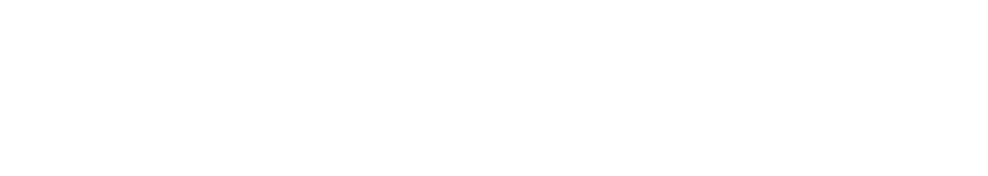
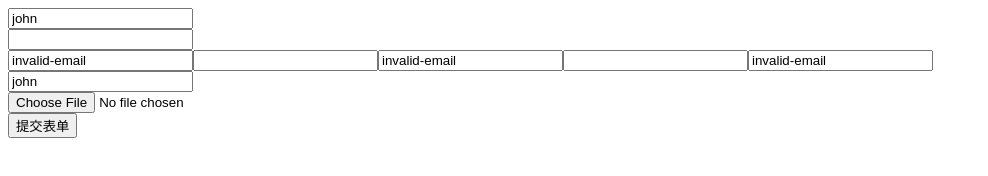
Before and after one commit to beautifulwhale/js-note, a plain HTML site: page 10BOM/index.html in a window 1280 px wide. Shown: the whole page, without its empty margins (0-988 px from the left). Drawn offline with Linux system fonts and the light colour scheme.

Commit message:
feat: FormData

```diff
--- /dev/null
+++ b/10BOM/05FormData.js
@@ -0,0 +1,246 @@
+/**
+ * FormData 完整教程
+ */
+
+// 初始化函数：运行所有示例
+const initExamples = () => {
+    console.log("=== 运行所有表单验证示例 ===");
+
+    console.log("\n1. 验证表单示例：");
+    validateForm();
+
+    console.log("\n2. checkValidity 示例：");
+    checkValidityExample();
+
+    console.log("\n3. willValidate 属性示例：");
+    willValidateExample();
+
+    console.log("\n4. validationMessage 示例：");
+    validationMessageExample();
+
+    console.log("\n5. 自定义验证示例：");
+    setCustomValidityExample();
+
+    console.log("\n6. validity 属性示例：");
+    validityExample();
+
+    console.log("\n7. novalidate 示例：");
+    novalidateExample();
+
+    console.log("\n8. 实际应用示例：");
+    practicalExample();
+};
+
+// 页面加载完成后运行示例
+window.addEventListener("DOMContentLoaded", initExamples);
+
+// 1. 表单概述
+// FormData 接口提供了一种表示表单数据的键值对的构造方式
+// 其主要用于发送表单数据，可以与 XMLHttpRequest、fetch 等 API 配合使用
+
+// 2. FormData 对象的基本使用
+// 2.1 创建 FormData 对象
+const formData1 = new FormData(); // 创建空的 FormData 对象
+
+// 创建一个表单元素用于演示
+const demoForm = document.createElement("form");
+const input = document.createElement("input");
+input.name = "username";
+input.value = "john";
+demoForm.appendChild(input);
+document.body.appendChild(demoForm);
+const formData2 = new FormData(demoForm); // 从表单元素创建 FormData 对象
+console.log("formData2", formData2);
+
+// 2.2 实例方法演示
+// 添加数据
+formData1.append("username", "john"); // 添加字段
+formData1.append("files", new Blob(["content"]), "test.txt"); // 添加文件
+
+// 获取数据
+console.log(formData1.get("username")); // 获取指定字段的值
+console.log(formData1.getAll("files")); // 获取指定字段的所有值
+
+// 检查数据
+console.log(formData1.has("username")); // 检查是否包含某个字段
+
+// 删除数据
+formData1.delete("username"); // 删除指定字段
+
+// 设置数据（会覆盖已存在的值）
+formData1.set("age", "25");
+
+// 3. 表单的内置验证
+// 3.1 自动校验示例
+const validateForm = () => {
+    const form = document.createElement("form");
+    const input = document.createElement("input");
+    input.type = "email";
+    input.required = true;
+    form.appendChild(input);
+    document.body.appendChild(form);
+    // 表单会自动进行 HTML5 验证
+    console.log("form.checkValidity()", form.checkValidity()); // false (空的 email 输入)
+};
+
+// 3.2 checkValidity() 方法
+const checkValidityExample = () => {
+    const input = document.createElement("input");
+    input.type = "email";
+    input.value = "invalid-email";
+    document.body.appendChild(input);
+    console.log("input.checkValidity()", input.checkValidity()); // false
+};
+
+// 3.3 willValidate 属性
+const willValidateExample = () => {
+    const input1 = document.createElement("input");
+    input1.type = "email";
+    console.log("input1.willValidate", input1.willValidate); // true
+    document.body.appendChild(input1);
+    const input2 = document.createElement("input");
+    input2.type = "hidden";
+    console.log("input2.willValidate", input2.willValidate); // false
+};
+
+// 3.4 validationMessage 属性
+const validationMessageExample = () => {
+    const input = document.createElement("input");
+    input.type = "email";
+    input.value = "invalid-email";
+    document.body.appendChild(input);
+    input.checkValidity();
+    console.log("input.validationMessage", input.validationMessage); // 浏览器默认的验证消息
+};
+
+// 3.5 自定义验证
+const setCustomValidityExample = () => {
+    const input = document.createElement("input");
+    input.type = "text";
+    document.body.appendChild(input);
+    // 设置自定义验证消息
+    input.addEventListener("input", (e) => {
+        if (e.target.value.length < 6) {
+            e.target.setCustomValidity("长度必须大于 6 个字符");
+        } else {
+            e.target.setCustomValidity(""); // 清除自定义验证消息
+        }
+    });
+};
+
+// 3.6 validity 属性
+const validityExample = () => {
+    const input = document.createElement("input");
+    input.type = "email";
+    input.value = "invalid-email";
+    document.body.appendChild(input);
+    const validity = input.validity;
+    console.log({
+        valueMissing: validity.valueMissing, // 是否为空
+        typeMismatch: validity.typeMismatch, // 类型是否匹配
+        patternMismatch: validity.patternMismatch, // 是否匹配 pattern
+        tooLong: validity.tooLong, // 是否太长
+        tooShort: validity.tooShort, // 是否太短
+        rangeUnderflow: validity.rangeUnderflow, // 是否小于最小值
+        rangeOverflow: validity.rangeOverflow, // 是否大于最大值
+        stepMismatch: validity.stepMismatch, // 是否符合步进值
+        badInput: validity.badInput, // 输入是否无效
+        customError: validity.customError, // 是否有自定义错误
+        valid: validity.valid, // 是否有效
+    });
+};
+
+// 3.7 novalidate 属性
+// 在 HTML 中可以通过给 form 添加 novalidate 属性来禁用表单验证
+// <form novalidate>...</form>
+const novalidateExample = () => {
+    const form = document.createElement("form");
+    form.noValidate = true; // 禁用表单验证
+    document.body.appendChild(form);
+};
+
+// 4. enctype 属性说明
+/**
+ * 在使用 FormData 提交表单时，enctype 属性很重要，它决定了数据的编码方式
+ * - application/x-www-form-urlencoded (默认值)
+ * - multipart/form-data (当表单包含文件上传时必须使用此值)
+ * - text/plain
+ */
+
+// 实际应用示例
+const practicalExample = () => {
+    // 创建一个实际的表单界面
+    const formContainer = document.createElement("div");
+    formContainer.className = "example-container";
+
+    const form = document.createElement("form");
+    form.id = "uploadForm";
+    form.enctype = "multipart/form-data";
+
+    // 用户名输入
+    const usernameInput = document.createElement("input");
+    usernameInput.type = "text";
+    usernameInput.name = "username";
+    usernameInput.placeholder = "请输入用户名";
+    usernameInput.value = "john";
+
+    // 文件上传
+    const fileInput = document.createElement("input");
+    fileInput.type = "file";
+    fileInput.name = "avatar";
+    fileInput.accept = "image/*";
+
+    // 提交按钮
+    const submitButton = document.createElement("button");
+    submitButton.type = "submit";
+    submitButton.textContent = "提交表单";
+
+    // 结果显示区域
+    const resultDiv = document.createElement("div");
+    resultDiv.id = "uploadResult";
+    resultDiv.style.marginTop = "10px";
+
+    // 组装表单
+    form.appendChild(usernameInput);
+    form.appendChild(document.createElement("br"));
+    form.appendChild(fileInput);
+    form.appendChild(document.createElement("br"));
+    form.appendChild(submitButton);
+    formContainer.appendChild(form);
+    formContainer.appendChild(resultDiv);
+    document.body.appendChild(formContainer);
+
+    // 处理表单提交
+    form.addEventListener("submit", async (e) => {
+        e.preventDefault();
+
+        const formData = new FormData(form);
+        resultDiv.textContent = "表单数据内容：";
+
+        // 显示 FormData 内容
+        const ul = document.createElement("ul");
+        for (let [key, value] of formData.entries()) {
+            const li = document.createElement("li");
+            li.textContent = `${key}: ${
+                value instanceof File ? `文件 - ${value.name}` : value
+            }`;
+            ul.appendChild(li);
+        }
+        resultDiv.appendChild(ul);
+
+        // 注意：这里我们不实际发送请求，而是演示 FormData 的内容
+        // 在实际项目中，你需要将下面的 URL 替换为真实的后端 API 地址
+        /*
+        try {
+            const response = await fetch('https://your-api-endpoint/upload', {
+                method: 'POST',
+                body: formData
+            });
+            const data = await response.json();
+            resultDiv.textContent = '上传成功：' + JSON.stringify(data);
+        } catch (error) {
+            resultDiv.textContent = '上传失败：' + error.message;
+        }
+        */
+    });
+};
--- a/10BOM/index.html
+++ b/10BOM/index.html
@@ -9,6 +9,7 @@
   <!-- <script defer src="./02window对象.js"></script> -->
   <!-- <script defer src="./03URL.js"></script> -->
   <!-- <script defer src="./04Blob.js"></script> -->
+  <script defer src="./05FormData.js"></script>
 </head>
 
 <body>
```
